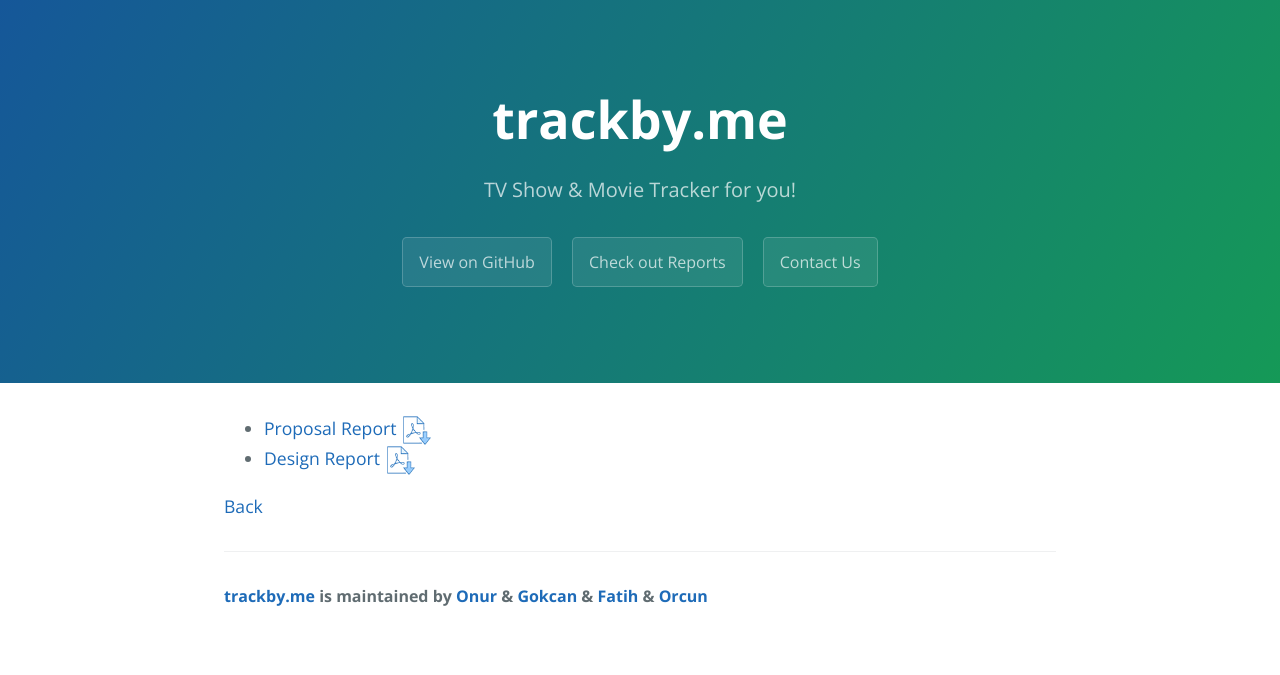
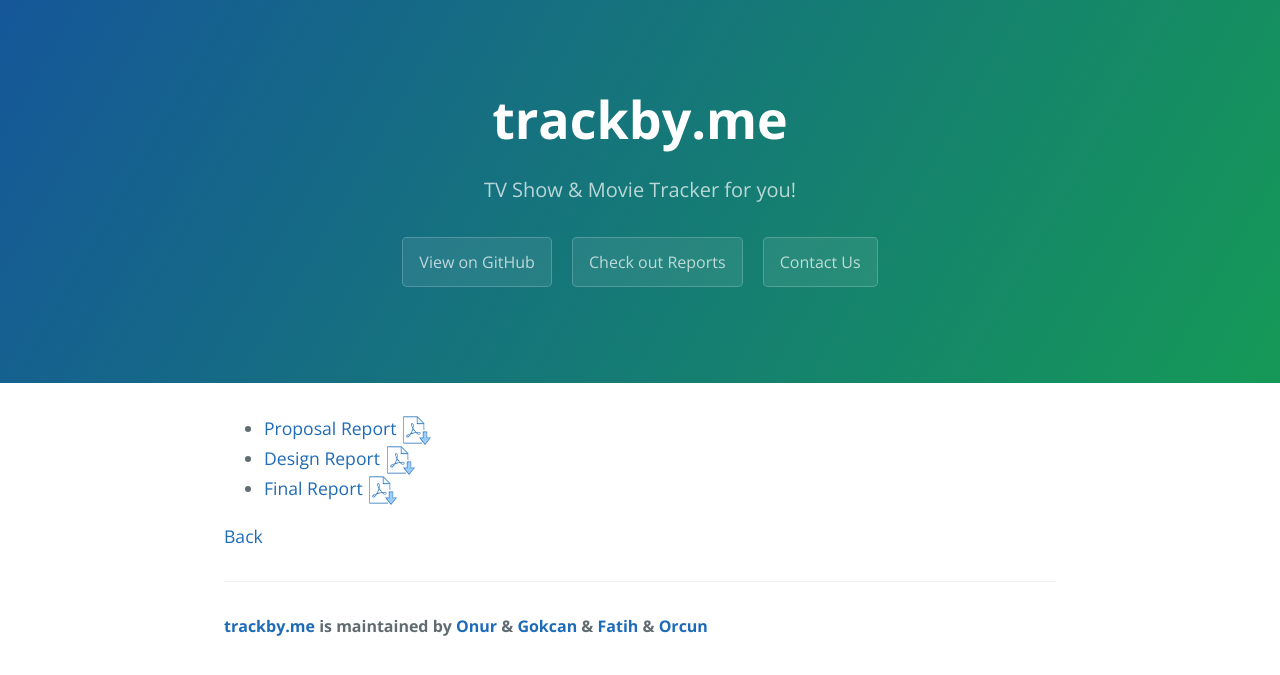
Before and after one commit to trackby/trackby.github.io, a Jekyll site: the page built from reports.md, in a window 1280 px wide. Shown: the top 675 px of the page. Built offline with Jekyll 4.4.1, drawn with Linux system fonts in a browser that asks for light colours.

Commit message:
Add final report

```diff
--- a/_config.yml
+++ b/_config.yml
@@ -22,7 +22,7 @@ author4:
   name:   Orcun
   url: https://github.com/morcunyalcin
 # Gems
-gems:
+plugins:
   - jekyll-paginate
 
 #Others
--- a/reports.md
+++ b/reports.md
@@ -9,6 +9,8 @@ permalink: reports.html
 </li>
   <li> <a href="{{ site.url }}/reports/design-report.pdf">Design Report <img src="/icons/pdf-icon.png" height="30" width="30" align="center"></a>
 </li>
+  <li> <a href="{{ site.url }}/reports/final-report.pdf">Final Report <img src="/icons/pdf-icon.png" height="30" width="30" align="center"></a>
+</li>
 </ul>
 
 [Back]({{ site.url }}/)
```
Also changed, not shown: 1 other file.
